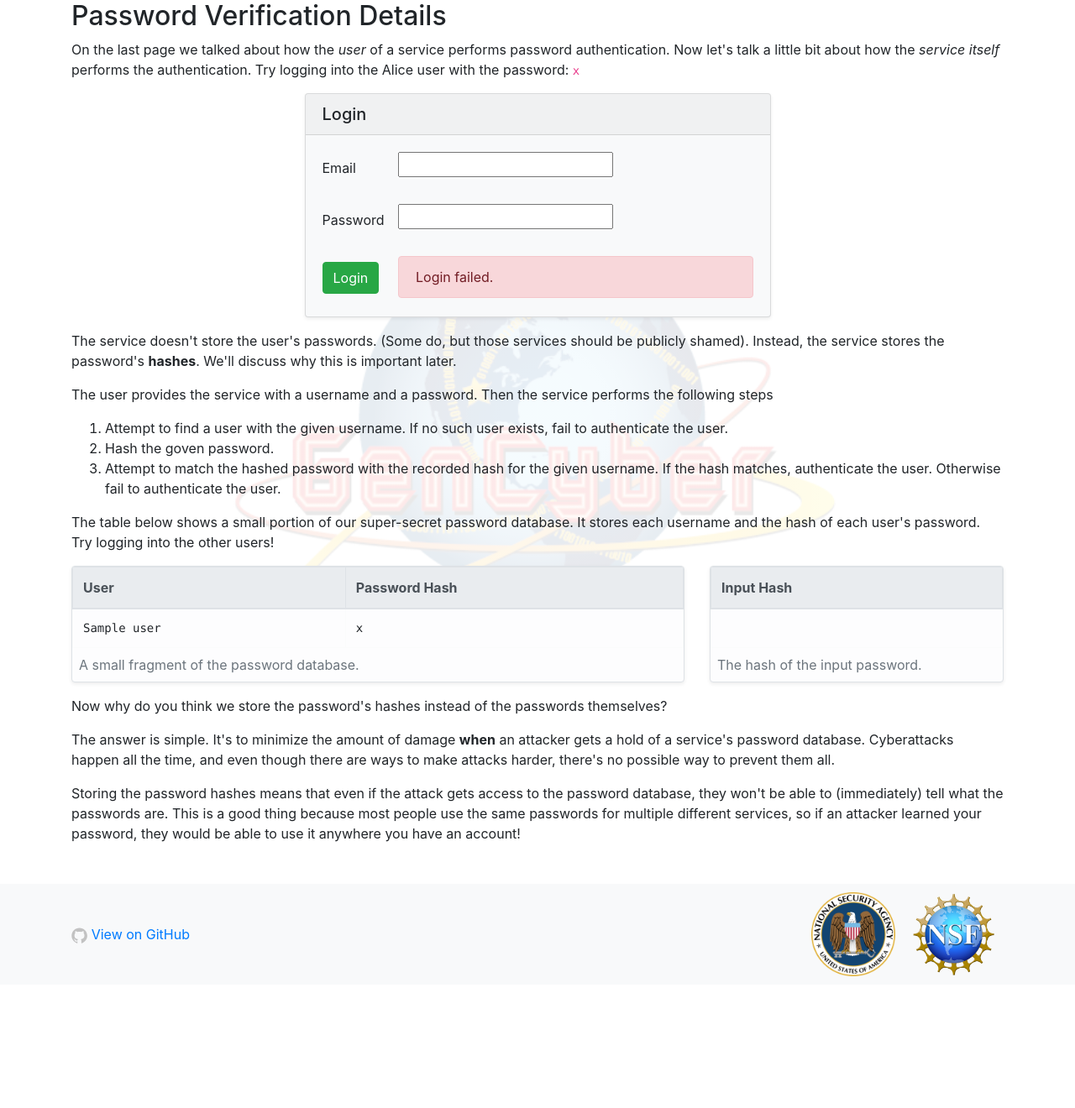
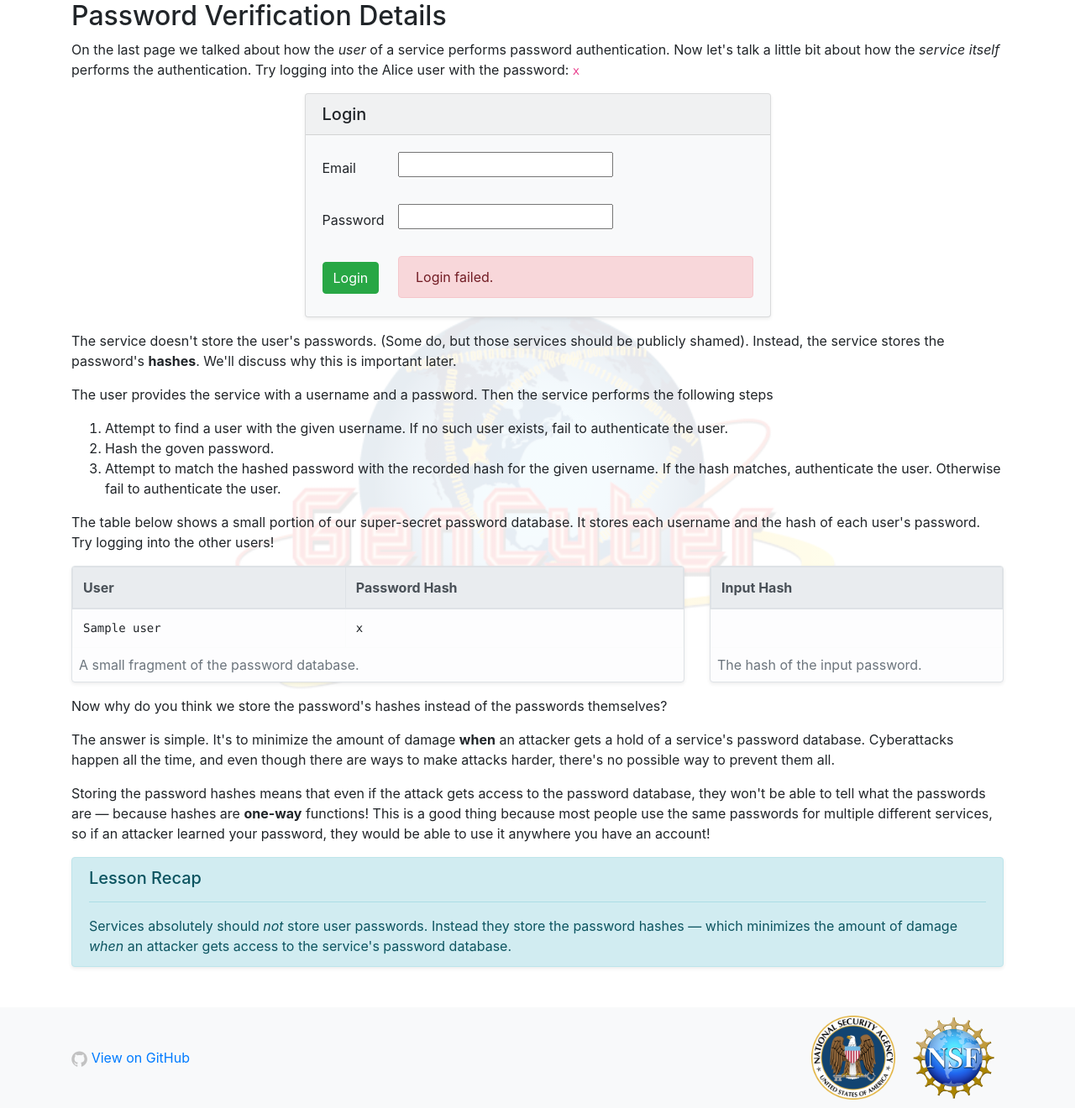
Before and after one commit to Notgnoshi/cybersec-project, a Django app: template cybered/passwords/templates/passwords/verification-details.html in a window 1280 px wide. Shown: the part 303-1623 px from the top of the page at 84% size. Before the commit the page ends 1466 px from the top, so only its background shows below. Run offline with Django 3.2, Linux system fonts and the light colour scheme; the template is opened without the code that fills it: most values are stand-ins (such as "Sample title", 1, 10 or a date in 2020); form fields are guessed from the names that the template uses; lists and menus that the app fills with data are empty; some libraries are stand-ins or nearby versions.

Commit message:
Add lesson recaps at the end of each lesson.

```diff
--- a/cybered/passwords/templates/passwords/begin.html
+++ b/cybered/passwords/templates/passwords/begin.html
@@ -24,7 +24,7 @@
     <li>Examine how to prevent each strategy</li>
 </ul>
 
-<div class=text-danger>
+<div class="alert alert-danger shadow-sm">
     <h2>Module Notes (to be removed)</h2>
     It is likely this module will implement several tools.
     <ul>
--- a/cybered/passwords/templates/passwords/verification-details.html
+++ b/cybered/passwords/templates/passwords/verification-details.html
@@ -115,7 +115,13 @@
 </div>
 <p>Now why do you think we store the password's hashes instead of the passwords themselves?</p>
 <p>The answer is simple. It's to minimize the amount of damage <strong>when</strong> an attacker gets a hold of a service's password database. Cyberattacks happen all the time, and even though there are ways to make attacks harder, there's no possible way to prevent them all.</p>
-<p>Storing the password hashes means that even if the attack gets access to the password database, they won't be able to (immediately) tell what the passwords are. This is a good thing because most people use the same passwords for multiple different services, so if an attacker learned your password, they would be able to use it anywhere you have an account!</p>
+<p>Storing the password hashes means that even if the attack gets access to the password database, they won't be able to tell what the passwords are &mdash; because hashes are <strong>one-way</strong> functions! This is a good thing because most people use the same passwords for multiple different services, so if an attacker learned your password, they would be able to use it anywhere you have an account!</p>
+
+<div class="alert alert-info shadow-sm">
+    <h5>Lesson Recap</h5>
+    <hr>
+    <p class="mb-0">Services absolutely should <em>not</em> store user passwords. Instead they store the password hashes &mdash; which minimizes the amount of damage <em>when</em> an attacker gets access to the service's password database.</p>
+</div>
 {% endif %}
 
 {% include "includes/paginator.html" %}
```
Also changed, not shown: cybered/passwords/templates/passwords/verification.html (+11 -0 lines).
